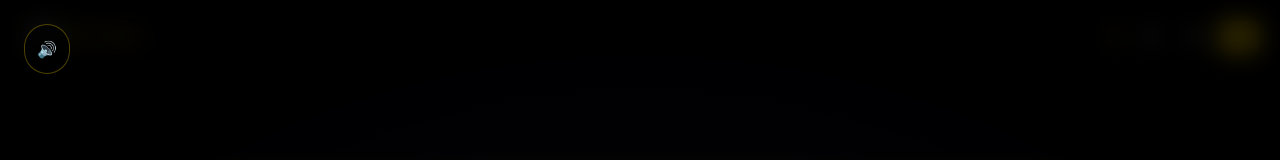
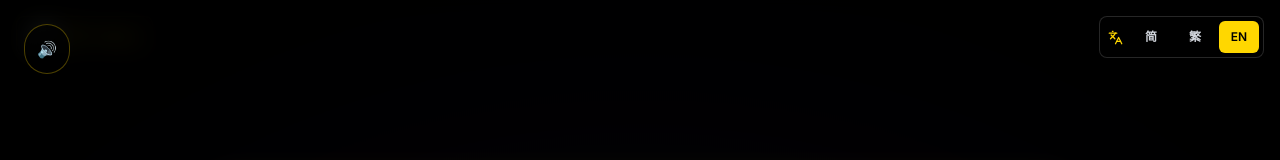
Before and after one commit to 2432antony-13/TA-L, a React (Vite) app: page / in a window 1280 px wide. Shown: the top 160 px of the page. Built offline with nearby package versions, Linux system fonts and the light colour scheme.

Commit message:
按参考修订 Tony Q 版形象与 24 印记 (#10)
* 保持首次引导期间语言按钮可点击

* Refine Tony mascot from visual reference: no glasses and inset 24

---------

Co-authored-by: 西西 <16798090+xixi1355@user.noreply.gitee.com>

```diff
--- a/src/components/LanguageToggle.tsx
+++ b/src/components/LanguageToggle.tsx
@@ -11,7 +11,7 @@ export function LanguageToggle() {
 
   return (
     <div
-      className="fixed top-4 right-4 z-[90] flex items-center gap-1 rounded-lg border border-white/15 bg-black/65 p-1 shadow-lg backdrop-blur-md"
+      className="fixed top-4 right-4 z-[160] flex items-center gap-1 rounded-lg border border-white/15 bg-black/65 p-1 shadow-lg backdrop-blur-md"
       aria-label={t('language')}
     >
       <Languages size={15} className="mx-1 text-neon-gold" aria-hidden="true" />
```
Also changed, not shown: public/tony.svg, 4 other files (tests, documents, lock files or other folders).
